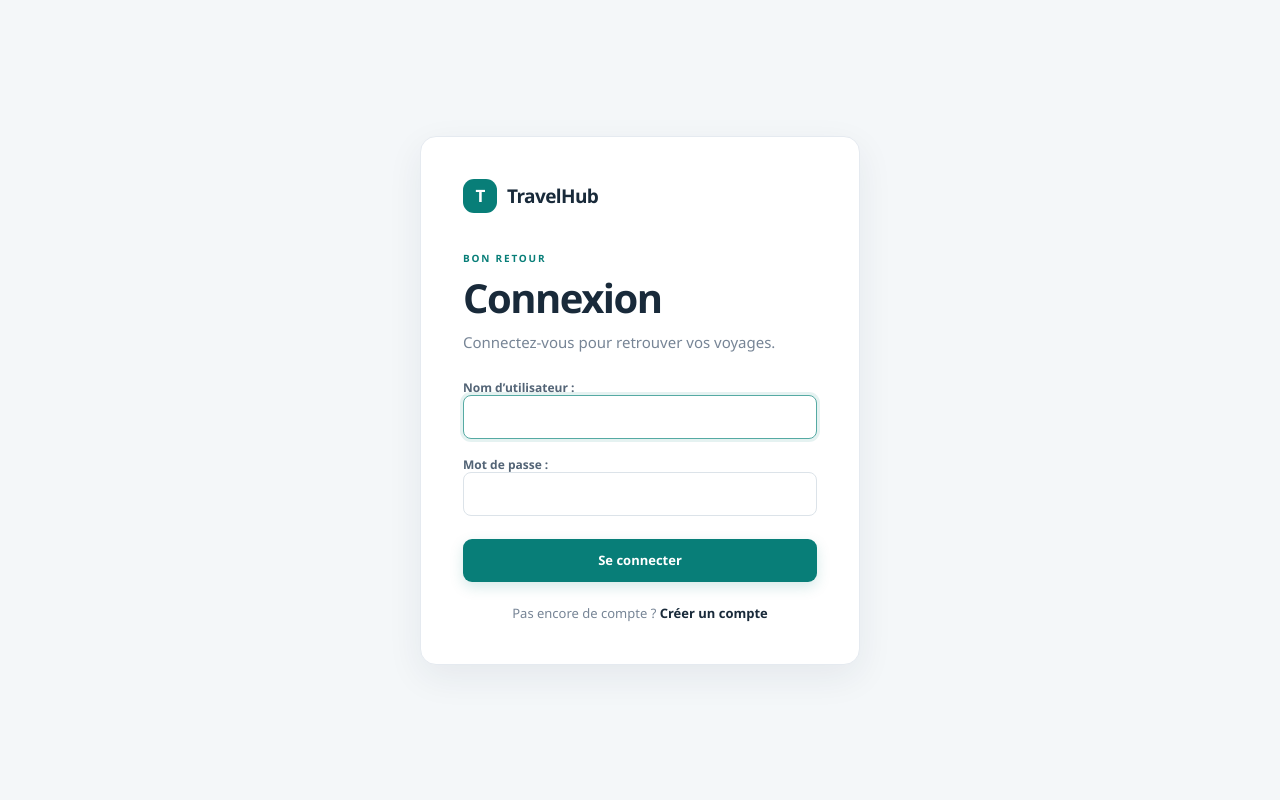
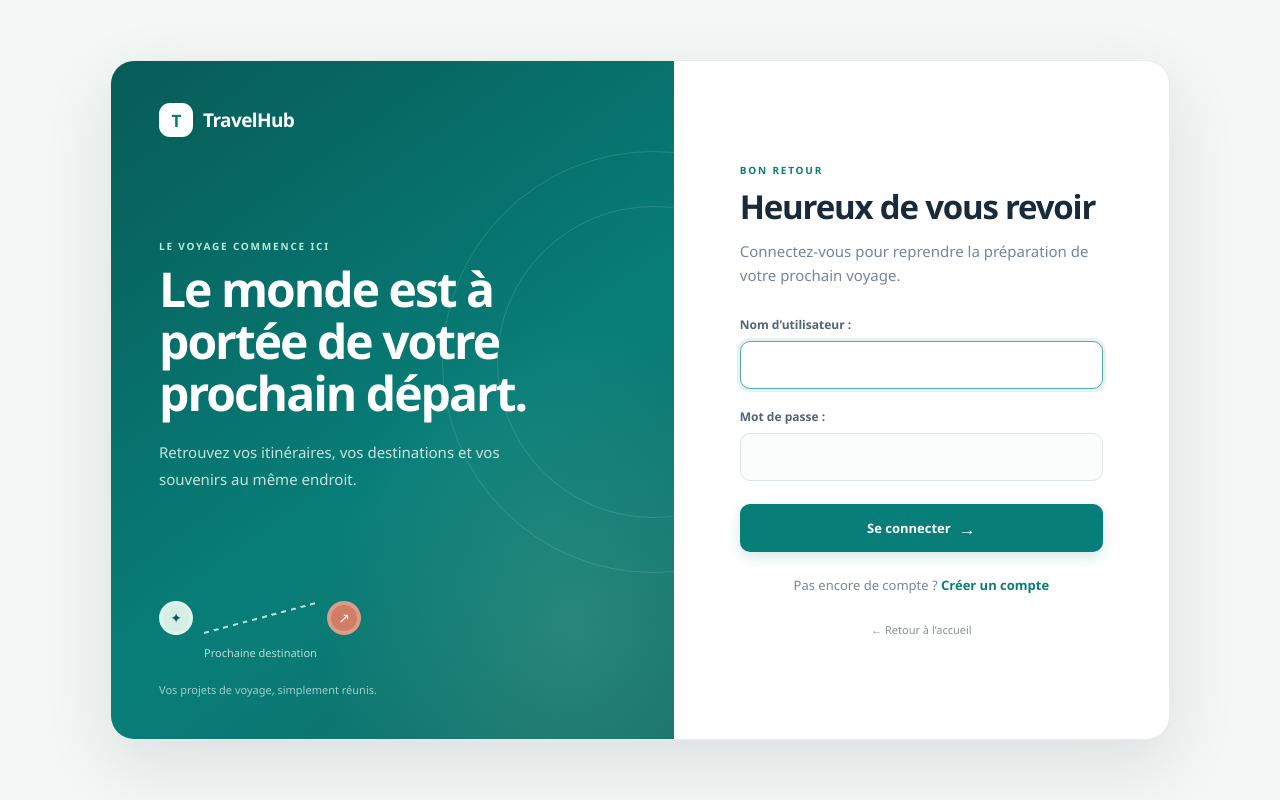
Before and after one commit to achour2/TR1S26-INFOR, a Django app: page /accounts/login/ in a window 1280 px wide. Run offline with Django 5.2, Linux system fonts and the light colour scheme; parts of the project's set-up code (start-up, migrations or seed data) failed here and were passed over.

Commit message:
mise ajour page de presentation

```diff
--- a/templates/registration/login.html
+++ b/templates/registration/login.html
@@ -1,14 +1,65 @@
 {% load static %}
 <!doctype html>
 <html lang="fr">
-<head><meta charset="utf-8"><meta name="viewport" content="width=device-width, initial-scale=1"><title>Connexion — TravelHub</title><link rel="stylesheet" href="{% static 'css/voyage.css' %}"></head>
+<head>
+    <meta charset="utf-8">
+    <meta name="viewport" content="width=device-width, initial-scale=1">
+    <meta name="theme-color" content="#f3f7f5">
+    <title>Connexion — TravelHub</title>
+    <link rel="stylesheet" href="{% static 'css/voyage.css' %}?v=2">
+</head>
 <body class="app-page login-page">
-<main class="form-shell"><section class="form-card">
-    <a class="brand login-brand" href="#"><span class="brand-mark">T</span> TravelHub</a>
-    <p class="eyebrow">BON RETOUR</p><h1>Connexion</h1><p class="intro">Connectez-vous pour retrouver vos voyages.</p>
-    {% if form.errors %}<p class="error-message" role="alert">Nom d’utilisateur ou mot de passe invalide.</p>{% endif %}
-    <form class="trip-form login-form" method="post">{% csrf_token %}{{ form.as_p }}<input type="hidden" name="next" value="{{ next }}"><button class="button button-primary" type="submit">Se connecter</button></form>
-    <p class="signup-prompt">Pas encore de compte ? <a href="{% url 'compte:inscription' %}">Créer un compte</a></p>
-</section></main>
+<main class="login-layout">
+    <section class="login-story" aria-label="TravelHub, vos voyages en un seul endroit">
+        <a class="brand login-story-brand" href="{% url 'travelhub_accueil' %}">
+            <span class="brand-mark">T</span> TravelHub
+        </a>
+        <div class="story-copy">
+            <p class="eyebrow">LE VOYAGE COMMENCE ICI</p>
+            <h1>Le monde est à portée de votre prochain départ.</h1>
+            <p>Retrouvez vos itinéraires, vos destinations et vos souvenirs au même endroit.</p>
+        </div>
+        <div class="story-route" aria-hidden="true">
+            <span class="route-pin route-pin-start">✦</span>
+            <span class="route-line"></span>
+            <span class="route-pin route-pin-end">↗</span>
+            <span class="route-label">Prochaine destination</span>
+        </div>
+        <p class="story-footnote">Vos projets de voyage, simplement réunis.</p>
+    </section>
+
+    <section class="login-panel" aria-labelledby="login-title">
+        <div class="login-panel-inner">
+            <a class="brand login-mobile-brand" href="{% url 'travelhub_accueil' %}">
+                <span class="brand-mark">T</span> TravelHub
+            </a>
+            <p class="eyebrow">BON RETOUR</p>
+            <h2 id="login-title">Heureux de vous revoir</h2>
+            <p class="intro">Connectez-vous pour reprendre la préparation de votre prochain voyage.</p>
+
+            {% if form.non_field_errors %}
+                <div class="error-message login-error" role="alert">{{ form.non_field_errors }}</div>
+            {% elif form.errors %}
+                <div class="error-message login-error" role="alert">Nom d’utilisateur ou mot de passe invalide.</div>
+            {% endif %}
+
+            <form class="trip-form login-form" method="post">
+                {% csrf_token %}
+                {% for field in form %}
+                    <p>
+                        {{ field.label_tag }}
+                        {{ field }}
+                        {% for error in field.errors %}<span class="field-error" role="alert">{{ error }}</span>{% endfor %}
+                    </p>
+                {% endfor %}
+                <input type="hidden" name="next" value="{{ next }}">
+                <button class="button button-primary" type="submit">Se connecter <span aria-hidden="true">→</span></button>
+            </form>
+
+            <p class="signup-prompt">Pas encore de compte ? <a href="{% url 'compte:inscription' %}">Créer un compte</a></p>
+            <a class="login-back-link" href="{% url 'travelhub_accueil' %}">← Retour à l’accueil</a>
+        </div>
+    </section>
+</main>
 </body>
 </html>
--- a/voyage/static/css/voyage.css
+++ b/voyage/static/css/voyage.css
@@ -154,17 +154,45 @@ h1 { margin: 0; font-size: clamp(30px, 4vw, 40px); line-height: 1.15; letter-spa
 .confirm-card > p:not(.eyebrow) { margin: 14px 0 23px; color: var(--muted); font-size: 13px; line-height: 1.7; }
 .confirm-card .form-actions { justify-content: center; }
 .confirm-card form { margin: 0; }
-.login-page { min-height: 100vh; display: grid; align-items: center; }
-.login-page .form-shell { width: min(440px, 90%); margin: 30px auto; }
-.login-brand { margin-bottom: 38px; }
-.login-form p { display: grid; grid-template-columns: 1fr; }
-.login-form label { margin-bottom: -9px; }
-.login-form ul { color: var(--coral); font-size: 12px; }
-.login-form .helptext { color: var(--muted); font-size: 11px; }
-.login-form button { width: 100%; margin-top: 6px; }
-.signup-prompt { margin: 22px 0 0; color: var(--muted); text-align: center; font-size: 13px; }
-.signup-prompt a { color: var(--ink); font-weight: 700; text-decoration: none; }
-.signup-prompt a:hover { color: var(--coral); }
+.login-page { min-height: 100vh; padding: 24px; display: grid; place-items: center; background: #f3f7f5; }
+.login-layout { width: min(1060px, 100%); min-height: min(680px, calc(100vh - 48px)); display: grid; grid-template-columns: 1fr .88fr; overflow: hidden; background: #fff; border: 1px solid #e6ece9; border-radius: 24px; box-shadow: 0 24px 70px rgba(28, 48, 66, .11); }
+.login-story { position: relative; min-height: 600px; padding: 42px 48px; display: flex; flex-direction: column; overflow: hidden; color: #fff; background: radial-gradient(ellipse at 82% 83%, rgba(125, 194, 163, .23), transparent 38%), linear-gradient(145deg, #075c58, #087e78 58%, #126e68); }
+.login-story::before, .login-story::after { position: absolute; content: ""; border: 1px solid rgba(255, 255, 255, .13); border-radius: 50%; pointer-events: none; }
+.login-story::before { width: 420px; height: 420px; right: -190px; top: 90px; }
+.login-story::after { width: 310px; height: 310px; right: -135px; top: 145px; }
+.login-story-brand { z-index: 1; color: #fff; }
+.login-story-brand:hover { color: #d8f1e8; }
+.login-story-brand .brand-mark { color: var(--teal); background: #fff; }
+.story-copy { position: relative; z-index: 1; max-width: 410px; margin: auto 0; padding: 55px 0 38px; }
+.story-copy .eyebrow { color: #b9e8d5; }
+.story-copy h1 { max-width: 400px; font-size: clamp(34px, 4vw, 48px); line-height: 1.08; letter-spacing: -2px; }
+.story-copy > p:last-child { max-width: 350px; margin: 20px 0 0; color: rgba(255, 255, 255, .78); font-size: 15px; line-height: 1.8; }
+.story-route { position: relative; z-index: 1; width: min(330px, 100%); height: 80px; display: flex; align-items: center; }
+.route-pin { width: 34px; height: 34px; display: grid; place-items: center; color: #075c58; background: #d6efe4; border: 4px solid rgba(255, 255, 255, .23); border-radius: 50%; font-size: 14px; }
+.route-pin-end { color: #fff; background: #d27e65; }
+.route-line { width: 116px; height: 2px; margin: 0 9px; background: repeating-linear-gradient(90deg, rgba(255,255,255,.72) 0 5px, transparent 5px 10px); transform: rotate(-15deg); }
+.route-label { position: absolute; left: 45px; bottom: -2px; color: rgba(255,255,255,.72); font-size: 11px; }
+.story-footnote { position: relative; z-index: 1; margin: 24px 0 0; color: rgba(255, 255, 255, .62); font-size: 11px; }
+.login-panel { display: grid; place-items: center; padding: 52px clamp(28px, 6vw, 66px); }
+.login-panel-inner { width: 100%; max-width: 370px; }
+.login-mobile-brand { display: none; }
+.login-panel h2 { margin: 0; font-size: clamp(27px, 3vw, 33px); line-height: 1.2; letter-spacing: -1.2px; }
+.login-panel .intro { margin: 12px 0 28px; line-height: 1.65; }
+.login-form { gap: 19px; }
+.login-form p { display: grid; grid-template-columns: 1fr; gap: 8px; }
+.login-form label { color: #536476; font-size: 12px; font-weight: 700; }
+.login-form input { min-height: 48px; padding: 12px 14px; background: #fbfcfc; border-color: #dce5e2; border-radius: 10px; }
+.login-form input:focus { background: #fff; }
+.login-form button { width: 100%; min-height: 48px; margin-top: 4px; border-radius: 10px; }
+.login-form button span { font-size: 17px; transition: transform .18s; }
+.login-form button:hover span { transform: translateX(3px); }
+.login-error { margin: -7px 0 19px; }
+.field-error, .login-form ul { color: var(--coral); font-size: 12px; }
+.signup-prompt { margin: 24px 0 0; color: var(--muted); text-align: center; font-size: 13px; }
+.signup-prompt a { color: var(--teal); font-weight: 700; text-decoration: none; }
+.signup-prompt a:hover { text-decoration: underline; }
+.login-back-link { display: block; width: fit-content; margin: 28px auto 0; color: #85928f; font-size: 11px; }
+.login-back-link:hover { color: var(--teal); }
 
 @media (max-width: 900px) {
     .filter-panel { grid-template-columns: repeat(2, minmax(0, 1fr)); }
@@ -173,6 +201,12 @@ h1 { margin: 0; font-size: clamp(30px, 4vw, 40px); line-height: 1.15; letter-spa
 }
 
 @media (max-width: 600px) {
+    .login-page { padding: 0; background: #fff; }
+    .login-layout { min-height: 100vh; grid-template-columns: 1fr; border: 0; border-radius: 0; box-shadow: none; }
+    .login-story { display: none; }
+    .login-panel { min-height: 100vh; padding: 38px 8%; }
+    .login-mobile-brand { display: inline-flex; margin-bottom: 54px; }
+    .login-panel .intro { margin-bottom: 25px; }
     .topbar { height: 66px; padding: 0 5%; }
     .account-menu { gap: 8px; }
     .account-menu > span { display: none; }
```
